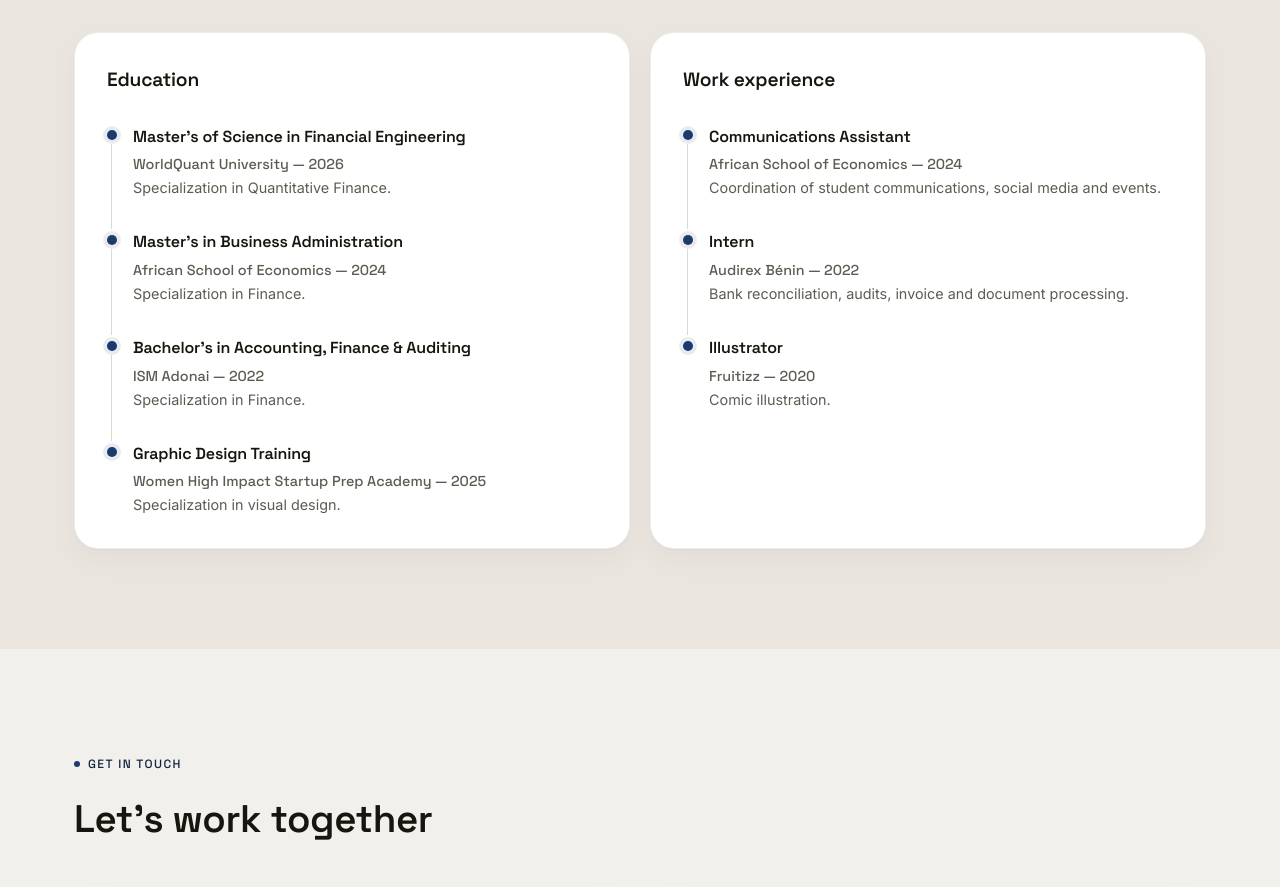
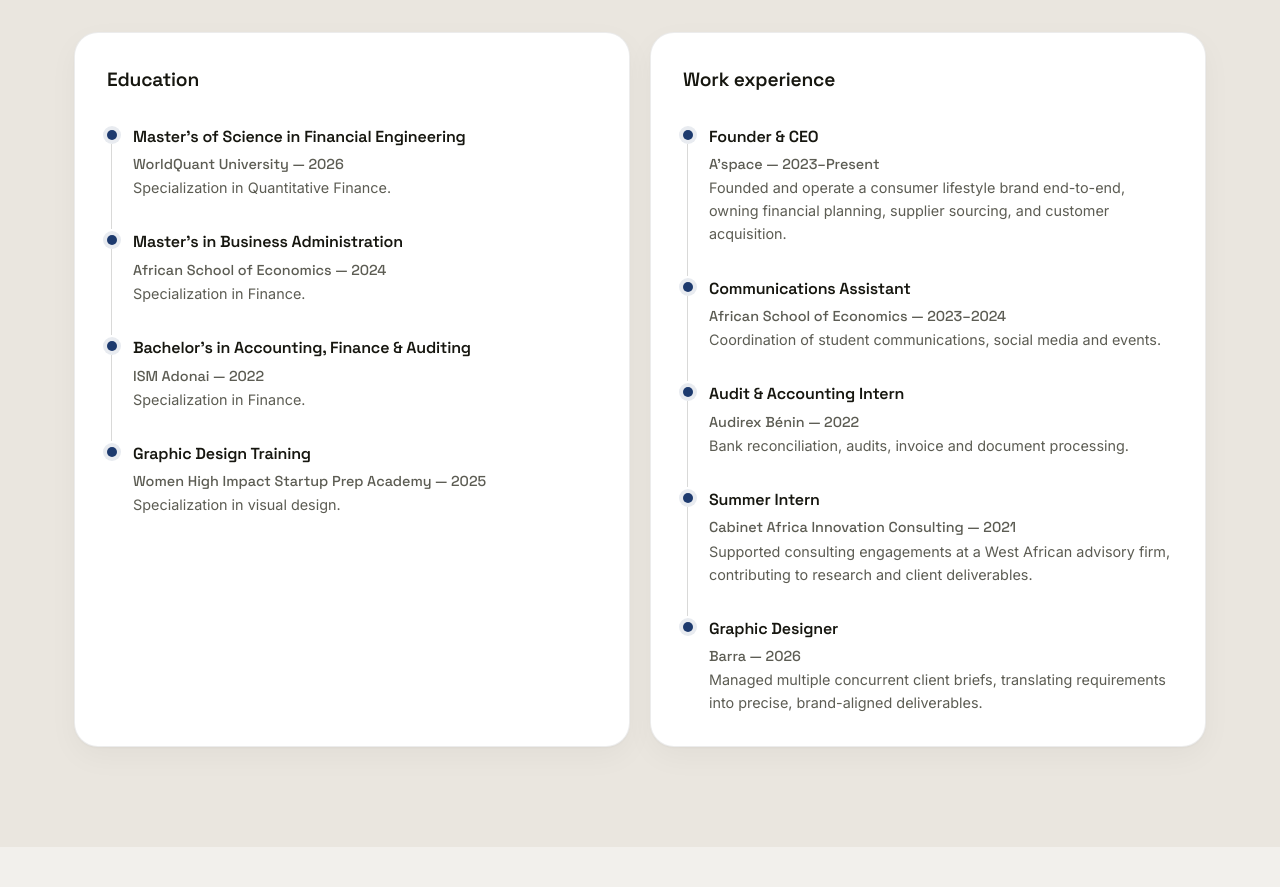
Before and after one commit to Annaatg/Portfolio, a plain HTML site: page index.html in a window 1280 px wide. Shown: the part 5180-6067 px from the top of the page. Drawn offline with Linux system fonts and the light colour scheme.

Commit message:
Replace Work experience with the full 5-role history (#10)
Replace the 3-entry Work experience list with: Founder & CEO (A'space,
2023-Present), Communications Assistant (African School of Economics,
2023-2024), Audit & Accounting Intern (Audirex Bénin, 2022), Summer
Intern (Cabinet Africa Innovation Consulting, 2021), and Graphic
Designer (Barra, 2026) — replacing the previous "Illustrator" entry.

Also make the "2023-Present" date range translatable so the French
version reads "2023-Aujourd'hui" instead of a stray English word.


Claude-Session: https://claude.ai/code/session_01AxbFoZgN3brWCyt3xGpQXH

Co-authored-by: Claude <noreply@anthropic.com>

```diff
--- a/index.html
+++ b/index.html
@@ -351,21 +351,33 @@
 					<h3 data-key="work-title">Work experience</h3>
 
 					<div class="timeline-item">
-						<h5 data-key="work1">Communications Assistant</h5>
-						<p class="timeline-meta">African School of Economics — 2024</p>
-						<p data-key="work1-desc">Coordination of student communications, social media and events.</p>
+						<h5 data-key="work1">Founder &amp; CEO</h5>
+						<p class="timeline-meta">A'space — <span data-key="work1-period">2023–Present</span></p>
+						<p data-key="work1-desc">Founded and operate a consumer lifestyle brand end-to-end, owning financial planning, supplier sourcing, and customer acquisition.</p>
 					</div>
 
 					<div class="timeline-item">
-						<h5 data-key="work2">Intern</h5>
-						<p class="timeline-meta">Audirex Bénin — 2022</p>
-						<p data-key="work2-desc">Bank reconciliation, audits, invoice and document processing.</p>
+						<h5 data-key="work2">Communications Assistant</h5>
+						<p class="timeline-meta">African School of Economics — 2023–2024</p>
+						<p data-key="work2-desc">Coordination of student communications, social media and events.</p>
 					</div>
 
 					<div class="timeline-item">
-						<h5 data-key="work3">Illustrator</h5>
-						<p class="timeline-meta">Fruitizz — 2020</p>
-						<p data-key="work3-desc">Comic illustration.</p>
+						<h5 data-key="work3">Audit &amp; Accounting Intern</h5>
+						<p class="timeline-meta">Audirex Bénin — 2022</p>
+						<p data-key="work3-desc">Bank reconciliation, audits, invoice and document processing.</p>
+					</div>
+
+					<div class="timeline-item">
+						<h5 data-key="work4">Summer Intern</h5>
+						<p class="timeline-meta">Cabinet Africa Innovation Consulting — 2021</p>
+						<p data-key="work4-desc">Supported consulting engagements at a West African advisory firm, contributing to research and client deliverables.</p>
+					</div>
+
+					<div class="timeline-item">
+						<h5 data-key="work5">Graphic Designer</h5>
+						<p class="timeline-meta">Barra — 2026</p>
+						<p data-key="work5-desc">Managed multiple concurrent client briefs, translating requirements into precise, brand-aligned deliverables.</p>
 					</div>
 				</div>
 			</div>
@@ -560,12 +572,17 @@
 				"education4": "Graphic Design Training",
 				"education4-desc": "Specialization in visual design.",
 				"work-title": "Work experience",
-				"work1": "Communications Assistant",
-				"work1-desc": "Coordination of student communications, social media and events.",
-				"work2": "Intern",
-				"work2-desc": "Bank reconciliation, audits, invoice and document processing.",
-				"work3": "Illustrator",
-				"work3-desc": "Comic illustration.",
+				"work1": "Founder &amp; CEO",
+				"work1-period": "2023–Present",
+				"work1-desc": "Founded and operate a consumer lifestyle brand end-to-end, owning financial planning, supplier sourcing, and customer acquisition.",
+				"work2": "Communications Assistant",
+				"work2-desc": "Coordination of student communications, social media and events.",
+				"work3": "Audit &amp; Accounting Intern",
+				"work3-desc": "Bank reconciliation, audits, invoice and document processing.",
+				"work4": "Summer Intern",
+				"work4-desc": "Supported consulting engagements at a West African advisory firm, contributing to research and client deliverables.",
+				"work5": "Graphic Designer",
+				"work5-desc": "Managed multiple concurrent client briefs, translating requirements into precise, brand-aligned deliverables.",
 
 				"contact-eyebrow": "Get in touch",
 				"contact-title": "Let's work together",
@@ -669,12 +686,17 @@
 				"education4": "Formation en Design Graphique",
 				"education4-desc": "Spécialisation en design visuel.",
 				"work-title": "Expérience professionnelle",
-				"work1": "Assistante Communication",
-				"work1-desc": "Coordination des communications étudiantes, réseaux sociaux et événements.",
-				"work2": "Stagiaire",
-				"work2-desc": "Réconciliation bancaire, audits, traitement de factures et documents.",
-				"work3": "Illustratrice",
-				"work3-desc": "Illustration de BD.",
+				"work1": "Fondatrice &amp; PDG",
+				"work1-period": "2023–Aujourd'hui",
+				"work1-desc": "Fondation et gestion complète d'une marque lifestyle grand public, en charge de la planification financière, du sourcing fournisseurs et de l'acquisition client.",
+				"work2": "Assistante Communication",
+				"work2-desc": "Coordination des communications étudiantes, réseaux sociaux et événements.",
+				"work3": "Stagiaire Audit &amp; Comptabilité",
+				"work3-desc": "Réconciliation bancaire, audits, traitement de factures et documents.",
+				"work4": "Stagiaire d'été",
+				"work4-desc": "Soutien aux missions de conseil d'un cabinet ouest-africain, contribution à la recherche et aux livrables clients.",
+				"work5": "Designer Graphique",
+				"work5-desc": "Gestion de plusieurs briefs clients simultanés, traduisant les besoins en livrables précis et alignés sur la marque.",
 
 				"contact-eyebrow": "Contact",
 				"contact-title": "Travaillons ensemble",
```
